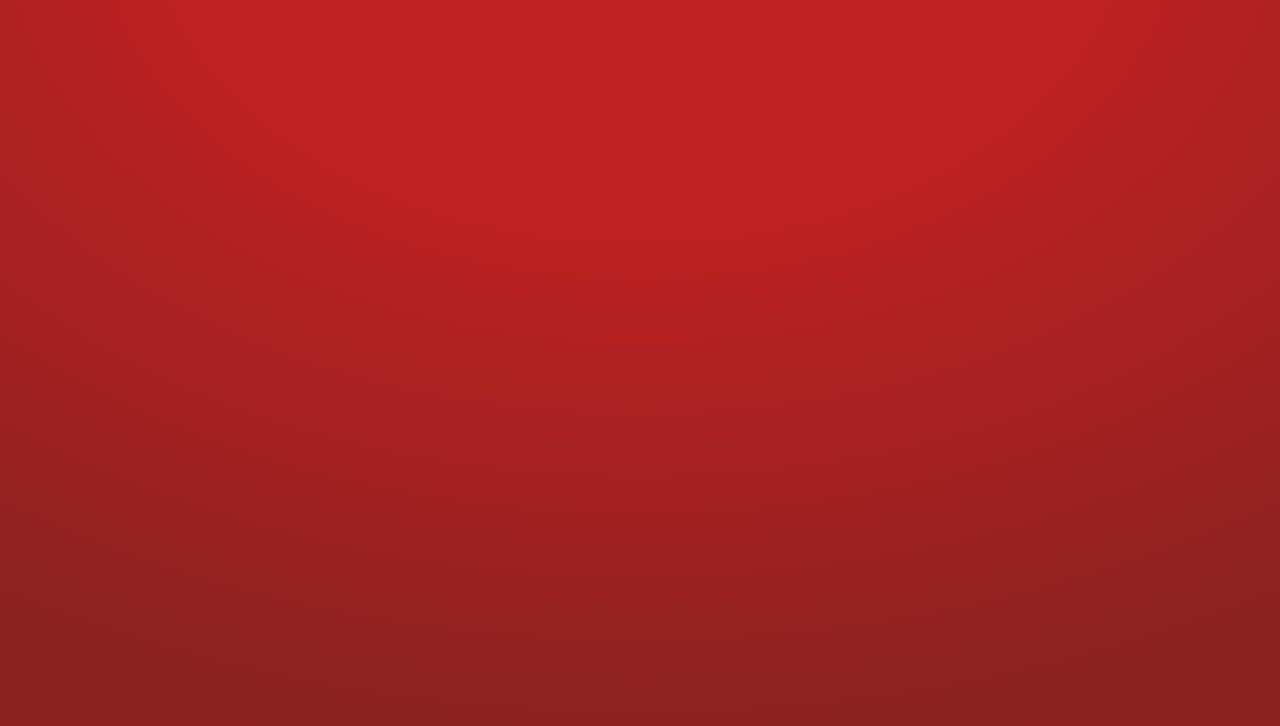
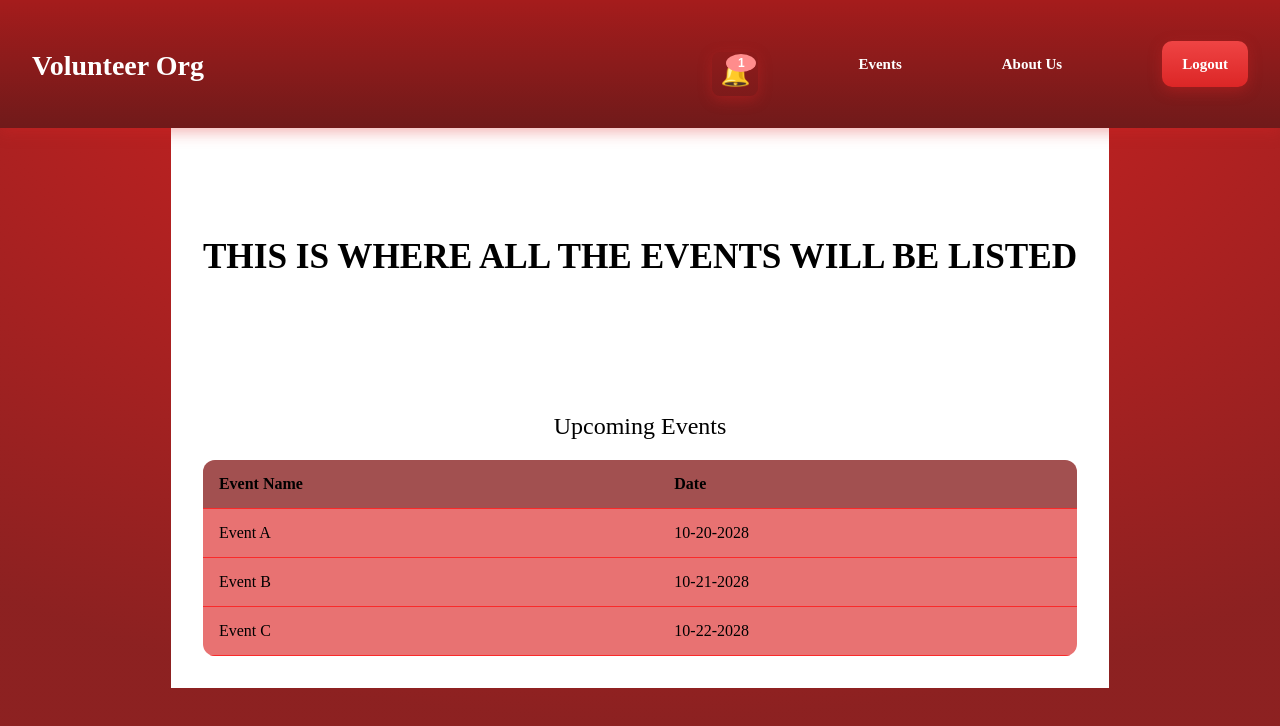
Before and after one commit to aadibaahmed/Volunteering_WebApp, a React (Vite) app in the folder client/: page /events in a window 1280 px wide. Before the commit this address had no page. Shown: the top 726 px of the page. Built offline with nearby package versions, Linux system fonts and the light colour scheme.

Commit message:
events table

```diff
--- a/client/src/App.jsx
+++ b/client/src/App.jsx
@@ -8,6 +8,7 @@ import VolunteerMatch from './pages/admin_side/volunteer_match.jsx'
 import VolunteerHist from './pages/volunteerHist_page/volunteerHist.jsx'
 import AboutUs from './pages/about_us/about_us.jsx'
 import VolunteerDashboard from './pages/user_dashboard/user_dashboard.jsx'
+import Events from './pages/events/events.jsx'
 import './App.css'
 
 function Protected({ children }) {
@@ -26,6 +27,7 @@ export default function App() {
       <Route path="/register" element={<Register/>} />
       <Route path="/history" element={<VolunteerHist/>} />
       <Route path="/userdash" element={<VolunteerDashboard/>} />
+      <Route path="/events" element={<Events/>} />
 
 
       {/* ADMINS */}
--- /dev/null
+++ b/client/src/pages/events/events.css
@@ -0,0 +1,70 @@
+.events-dashboard-page {
+  background-color: #ffffff;
+  color: #000;
+  font-family:'Times New Roman', Times, serif;
+  width: 100%;
+  margin: 0;
+  padding: 0;
+}
+
+.events-container {
+  display: flex;
+  flex-direction: column;
+  justify-content: flex-start;
+  align-items: stretch;
+  width: 100%;
+  margin: 0;
+  padding: 2rem;
+  box-sizing: border-box;
+}
+
+.events-header {
+  width: 100%;
+  text-align: center;
+  margin-bottom: 2rem;
+}
+
+.events-title {
+  font-size: 2.2rem;
+  font-weight: bold;
+  color: #000;
+  margin-bottom: 1rem;
+  padding-top: 4rem;
+}
+
+.table-container {
+  overflow-x: auto;
+  margin-top: 1.5rem;
+}
+
+.events-table {
+  width: 100%;
+  border-collapse: collapse;
+  background-color: rgb(232, 114, 114);
+  border-radius: 12px;
+  overflow: hidden;
+}
+
+.events-table th,
+.events-table td {
+  padding: 12px 16px;
+  text-align: left;
+  border-bottom: 1px solid rgb(250, 42, 42);
+}
+
+.events-table th {
+  background-color: rgba(0, 0, 0, 0.3);
+  font-weight: 600;
+}
+
+.events-table tr:hover {
+  background-color: rgba(238, 26, 26, 0.2);
+  transition: 0.3s;
+}
+
+.table-title {
+  font-size: 1.5rem;
+  font-weight: 500;
+  margin-bottom: 1rem;
+  color: #000000;
+}
--- /dev/null
+++ b/client/src/pages/events/events.jsx
@@ -0,0 +1,55 @@
+import React from 'react'
+import Header from '../../assets/header_after/header_after'
+import './events.css'
+
+function Events() {
+  const sample_events = [
+    { name: "Event A", date: "10-20-2028" },
+    { name: "Event B", date: "10-21-2028" },
+    { name: "Event C", date: "10-22-2028" },
+  ]
+
+  const renderTable = (title, items) => (
+    <div className="status-section">
+      {items.length === 0 ? (
+        <p>No {title.toLowerCase()} found.</p>
+      ) : (
+        <div className="table-container">
+          <h2 className="table-title">{title}</h2>
+          <table className="events-table">
+            <thead>
+              <tr>
+                <th>Event Name</th>
+                <th>Date</th>
+              </tr>
+            </thead>
+            <tbody>
+              {items.map((event, index) => (
+                <tr key={index}>
+                  <td>{event.name}</td>
+                  <td>{event.date}</td>
+                </tr>
+              ))}
+            </tbody>
+          </table>
+        </div>
+      )}
+    </div>
+  )
+
+  return (
+    <div className="events-dashboard-page">
+      <div className="events-container">
+        <Header />
+        <div className="events-header">
+          <h1 className="events-title">
+            THIS IS WHERE ALL THE EVENTS WILL BE LISTED
+          </h1>
+        </div>
+        {renderTable("Upcoming Events", sample_events)}
+      </div>
+    </div>
+  )
+}
+
+export default Events
--- a/client/src/pages/user_dashboard/user_dashboard.css
+++ b/client/src/pages/user_dashboard/user_dashboard.css
@@ -55,7 +55,8 @@
 
 .current-date {
   font-size: 1rem;
-  color: #333;
+  color: #000000;
+  font-weight: bold;
 }
 
 .dashboard-loading {
@@ -114,7 +115,7 @@
 .stat-content h3 {
   margin: 0;
   font-size: 1.1rem;
-  color: #333;
+  color: #000000;
 }
 
 .stat-value {
--- a/client/src/pages/user_dashboard/user_dashboard.jsx
+++ b/client/src/pages/user_dashboard/user_dashboard.jsx
@@ -1,4 +1,4 @@
-import React, { useState, useEffect } from "react";
+import { useState, useEffect } from "react";
 import { FaHandsHelping, FaCalendarAlt, FaUsers, FaChartBar, FaHandHoldingHeart } from 'react-icons/fa';
 import axios from "axios";
 import { Link } from "react-router-dom";
```
